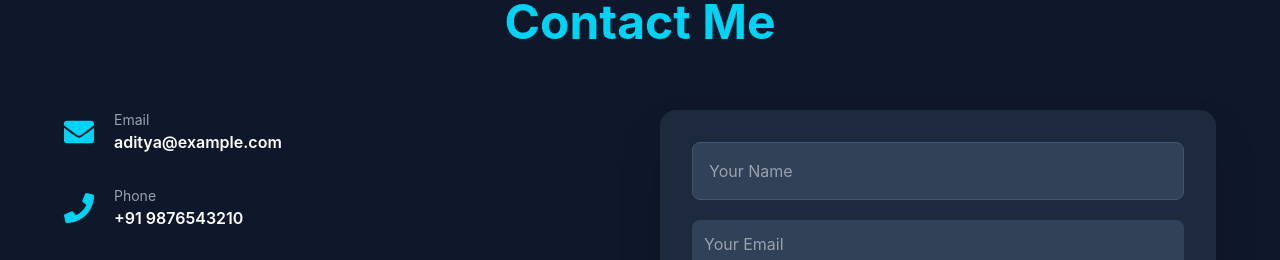
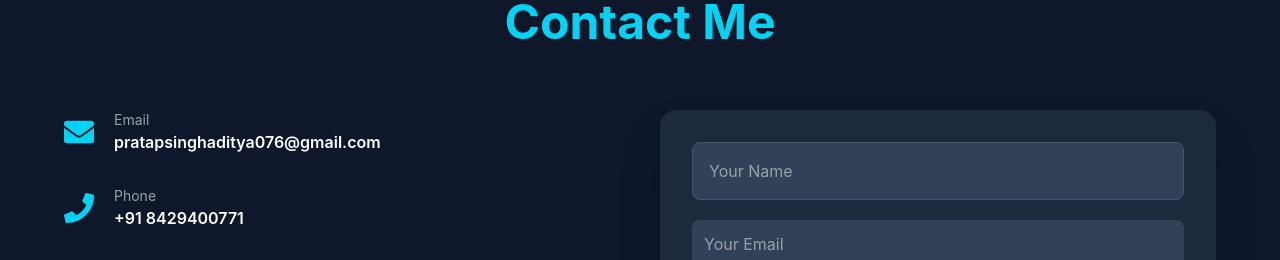
Before and after one commit to qwertyaditya0/ADITYA-PRATAP-SINGH-PORTFOLIO, a React (Vite) app: page / in a window 1280 px wide. Shown: the part 2920-3180 px from the top of the page. Built offline with nearby package versions, Linux system fonts and the light colour scheme.

Commit message:
Updated contact details

```diff
--- a/src/components/Contact.jsx
+++ b/src/components/Contact.jsx
@@ -21,7 +21,8 @@ export default function Contact() {
     <FaEnvelope className="text-cyan-400 text-3xl" />
     <div>
       <p className="text-gray-400 text-sm">Email</p>
-      <p className="font-semibold">aditya@example.com</p>
+      <p className="font-semibold">pratapsinghaditya076@gmail.com
+      </p>
     </div>
   </div>
 
@@ -29,7 +30,7 @@ export default function Contact() {
     <FaPhone className="text-cyan-400 text-3xl" />
     <div>
       <p className="text-gray-400 text-sm">Phone</p>
-      <p className="font-semibold">+91 9876543210</p>
+      <p className="font-semibold">+91 8429400771</p>
     </div>
   </div>
 
```
